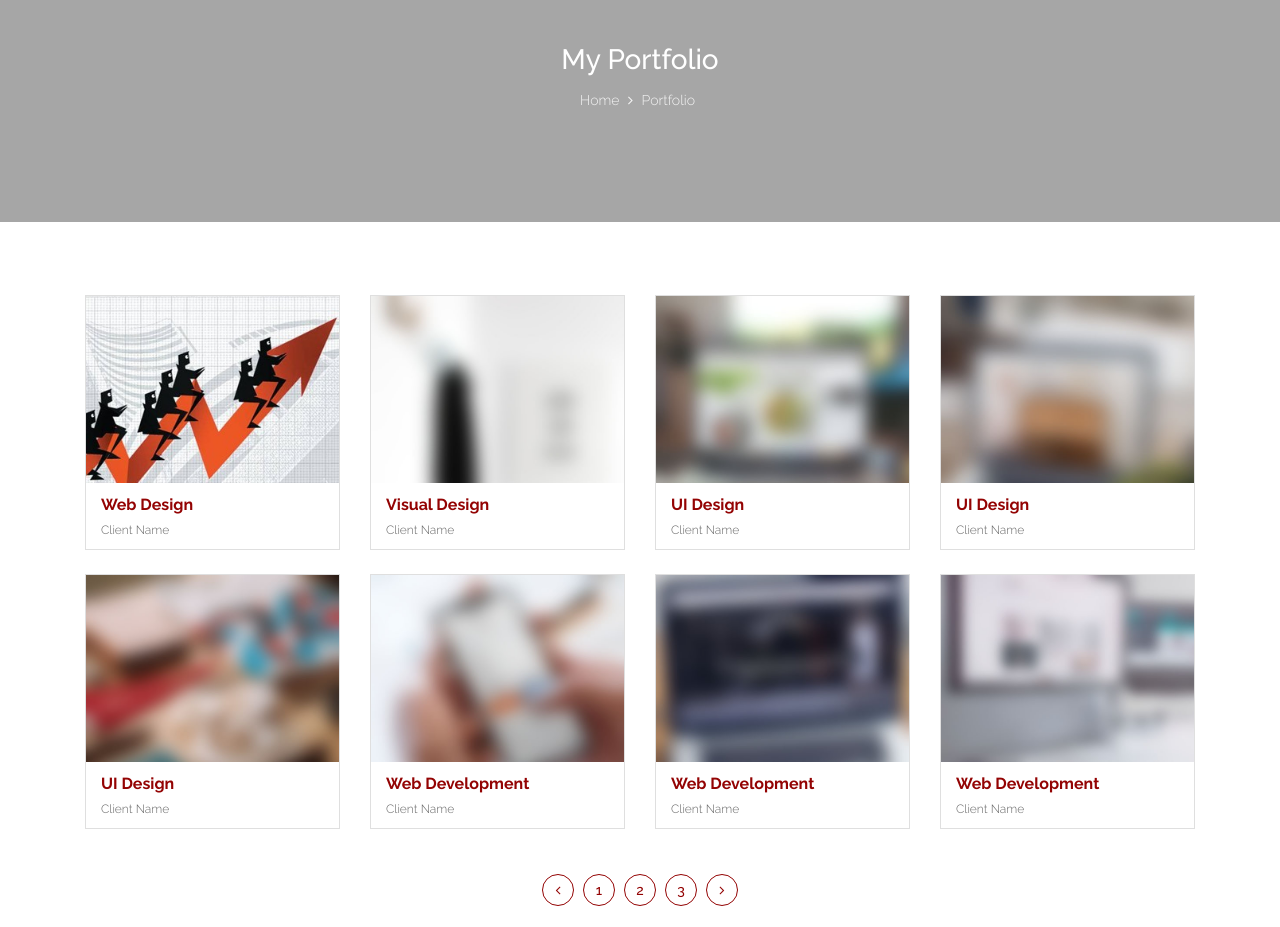
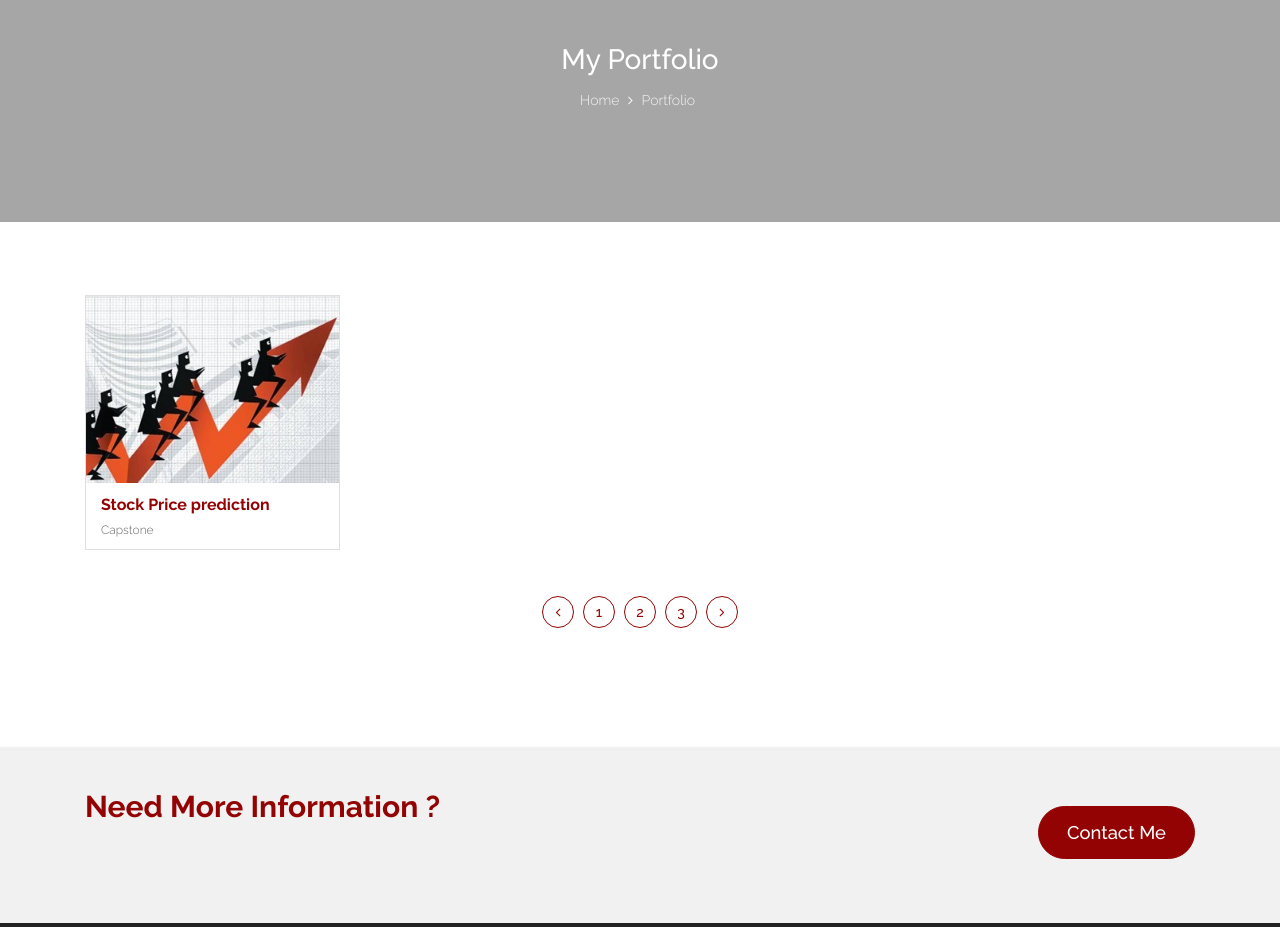
Before and after one commit to bliskonieba/bliskonieba.github.io, a plain HTML site: page personal-portfolio-grid.html in a window 1280 px wide. Shown: the part 58-985 px from the top of the page. Drawn offline with Linux system fonts and the light colour scheme; files whose address does not match are found by name.

Commit message:
Initial commit

```diff
--- a/personal-portfolio-grid.html
+++ b/personal-portfolio-grid.html
@@ -122,8 +122,8 @@
 
 				<div class="row">
 					<div class="col-md-3">
-						<!-- Start Portfolio Item -->
-                        <div class="portfolio-item">
+												<!-- Start Portfolio Item -->
+            <div class="portfolio-item">
 							<div class="card">
 								<div class="card-img-top">
 									<img src=".assets/images/portfolio/stock price/stock-price2.jpg"  alt="Your Project Name" />
@@ -133,8 +133,8 @@
 								</div>
 
 								<div class="card-body">
-									<div class="card-title"><a href="#">Web Design</a></div>
-									<div class="card-subtitle">Client Name</div>
+									<div class="card-title"><a href="personal-portfolio-stock-price.html">Stock Price prediction</a></div>
+									<div class="card-subtitle">Capstone</div>
 								</div>
 
 							</div>
@@ -143,7 +143,7 @@
 					</div>
 					<div class="col-md-3">
                         <!-- Start Portfolio Item -->
-						<div class="portfolio-item">
+						<!-- <div class="portfolio-item">
 							<div class="card">
 								<div class="card-img-top">
 									<img src="./assets/images/portfolio/portfolio-2.jpg"  alt="Your Project Name" />
@@ -156,12 +156,12 @@
 									<div class="card-subtitle">Client Name</div>
 								</div>
 							</div>
-						</div>
+						</div> -->
                         <!-- End Portfolio Item -->
 					</div>
 					<div class="col-md-3">
                         <!-- Start Portfolio Item -->
-						<div class="portfolio-item">
+						<!-- <div class="portfolio-item">
 							<div class="card">
 								<div class="card-img-top">
 									<img src="./assets/images/portfolio/portfolio-3.jpg"  alt="Your Project Name" />
@@ -174,12 +174,12 @@
 									<div class="card-subtitle">Client Name</div>
 								</div>
 							</div>
-						</div>
+						</div> -->
                         <!-- End Portfolio Item -->
 					</div>
                     <div class="col-md-3">
                         <!-- Start Portfolio Item -->
-						<div class="portfolio-item">
+						<!-- <div class="portfolio-item">
 							<div class="card">
 								<div class="card-img-top">
 									<img src="./assets/images/portfolio/portfolio-4.jpg"  alt="Your Project Name" />
@@ -192,12 +192,12 @@
 									<div class="card-subtitle">Client Name</div>
 								</div>
 							</div>
-						</div>
+						</div> -->
                         <!-- End Portfolio Item -->
 					</div>
                     <div class="col-md-3">
                         <!-- Start Portfolio Item -->
-						<div class="portfolio-item">
+						<!-- <div class="portfolio-item">
 							<div class="card">
 								<div class="card-img-top">
 									<img src="./assets/images/portfolio/portfolio-5.jpg"  alt="Your Project Name" />
@@ -210,12 +210,12 @@
 									<div class="card-subtitle">Client Name</div>
 								</div>
 							</div>
-						</div>
+						</div> -->
                         <!-- End Portfolio Item -->
 					</div>
 					<div class="col-md-3">
                         <!-- Start Portfolio Item -->
-						<div class="portfolio-item">
+						<!-- <div class="portfolio-item">
 							<div class="card">
 								<div class="card-img-top">
 									<img src="./assets/images/portfolio/portfolio-6.jpg"  alt="Your Project Name" />
@@ -228,12 +228,12 @@
 									<div class="card-subtitle">Client Name</div>
 								</div>
 							</div>
-						</div>
+						</div> -->
                         <!-- End Portfolio Item -->
 					</div>
 					<div class="col-md-3">
                         <!-- Start Portfolio Item -->
-						<div class="portfolio-item">
+						<!-- <div class="portfolio-item">
 							<div class="card">
 								<div class="card-img-top">
 									<img src="./assets/images/portfolio/portfolio-7.jpg"  alt="Your Project Name" />
@@ -246,12 +246,12 @@
 									<div class="card-subtitle">Client Name</div>
 								</div>
 							</div>
-						</div>
+						</div> -->
                         <!-- End Portfolio Item -->
 					</div>
 					<div class="col-md-3">
                         <!-- Start Portfolio Item -->
-						<div class="portfolio-item">
+						<!-- <div class="portfolio-item">
 							<div class="card">
 								<div class="card-img-top">
 									<img src="./assets/images/portfolio/portfolio-8.jpg"  alt="Your Project Name" />
@@ -264,7 +264,7 @@
 									<div class="card-subtitle">Client Name</div>
 								</div>
 							</div>
-						</div>
+						</div> -->
                         <!-- End Portfolio Item -->
 					</div>
 				</div>
```
